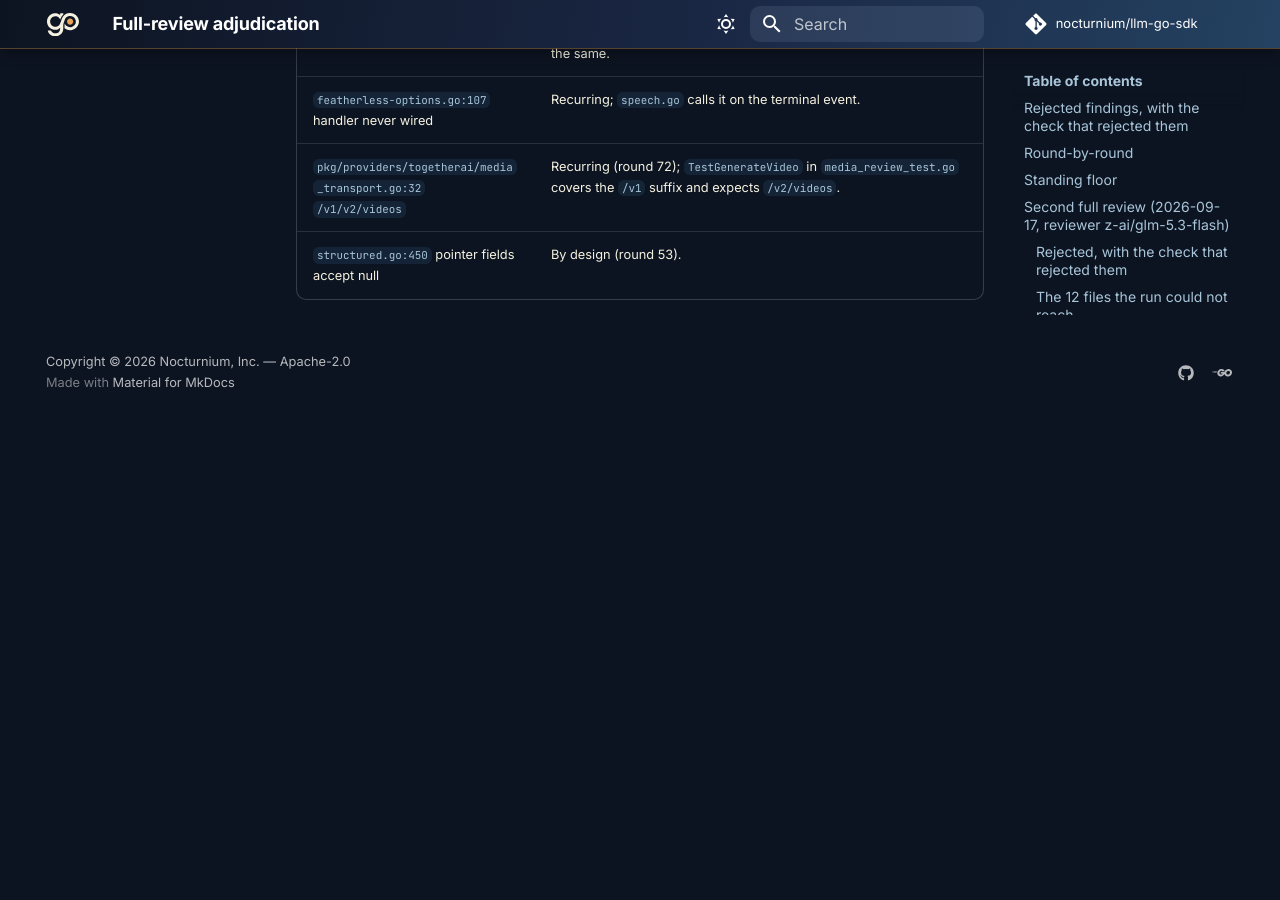
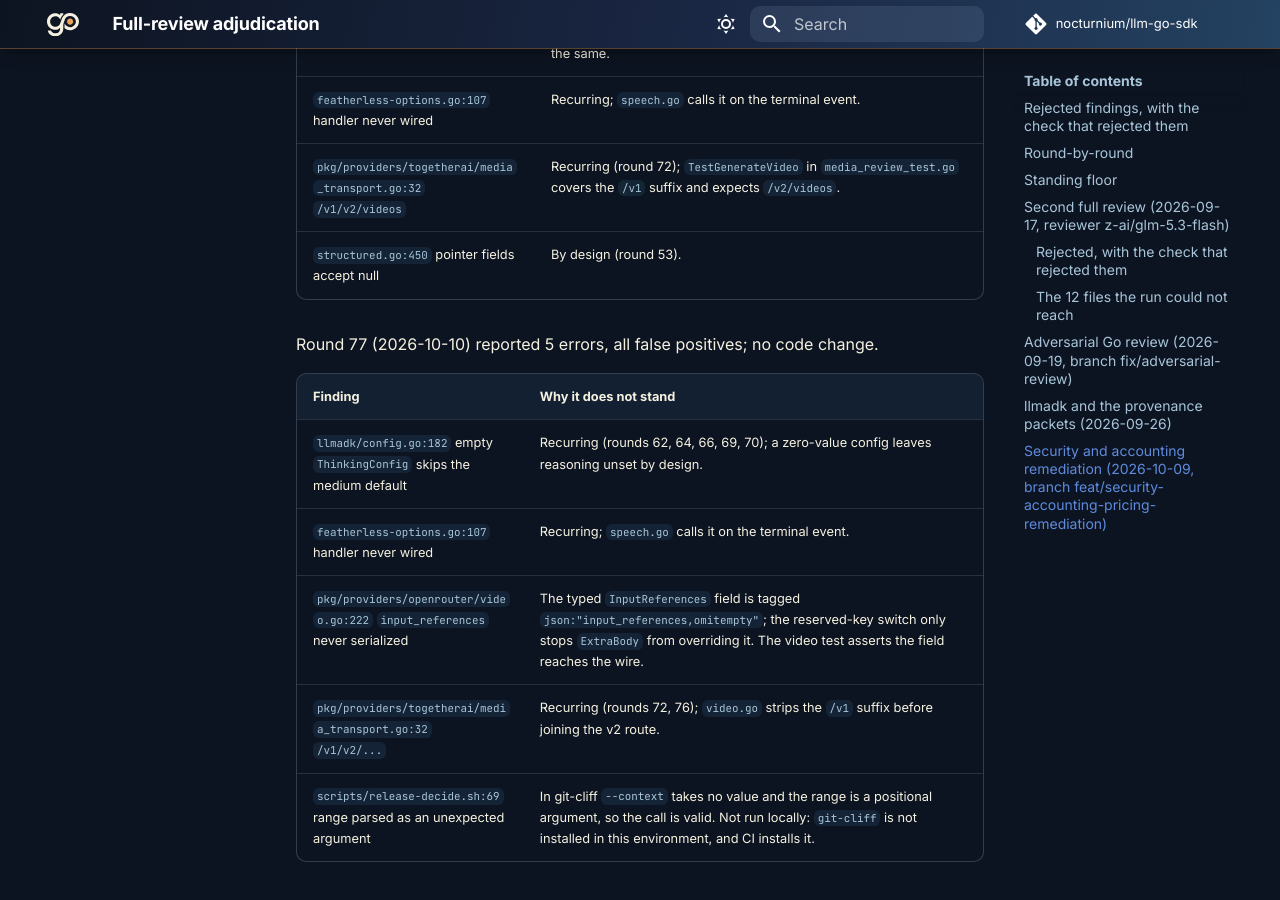
Before and after one commit to nocturnium/llm-go-sdk, an MkDocs documentation site: the page built from docs/nitpick-adjudication.md, in a window 1280 px wide and 900 px high, scrolled down 33687 px. Built offline with MkDocs 1.6.1 and Material for MkDocs 9.7.7, drawn with Linux system fonts in a browser that asks for light colours; comment, search, counter and statistics services are not loaded; before the commit the page ends 34092 px from its top, so only the background shows below that.

Commit message:
Close round 77 review errors

```diff
--- a/docs/nitpick-adjudication.md
+++ b/docs/nitpick-adjudication.md
@@ -816,3 +816,13 @@ Round 76 (2026-10-10) reported 6 errors, all false positives; no code change.
 | `featherless-options.go:107` handler never wired | Recurring; `speech.go` calls it on the terminal event. |
 | `pkg/providers/togetherai/media_transport.go:32` `/v1/v2/videos` | Recurring (round 72); `TestGenerateVideo` in `media_review_test.go` covers the `/v1` suffix and expects `/v2/videos`. |
 | `structured.go:450` pointer fields accept null | By design (round 53). |
+
+Round 77 (2026-10-10) reported 5 errors, all false positives; no code change.
+
+| Finding | Why it does not stand |
+| --- | --- |
+| `llmadk/config.go:182` empty `ThinkingConfig` skips the medium default | Recurring (rounds 62, 64, 66, 69, 70); a zero-value config leaves reasoning unset by design. |
+| `featherless-options.go:107` handler never wired | Recurring; `speech.go` calls it on the terminal event. |
+| `pkg/providers/openrouter/video.go:222` `input_references` never serialized | The typed `InputReferences` field is tagged `json:"input_references,omitempty"`; the reserved-key switch only stops `ExtraBody` from overriding it. The video test asserts the field reaches the wire. |
+| `pkg/providers/togetherai/media_transport.go:32` `/v1/v2/...` | Recurring (rounds 72, 76); `video.go` strips the `/v1` suffix before joining the v2 route. |
+| `scripts/release-decide.sh:69` range parsed as an unexpected argument | In git-cliff `--context` takes no value and the range is a positional argument, so the call is valid. Not run locally: `git-cliff` is not installed in this environment, and CI installs it. |
```
